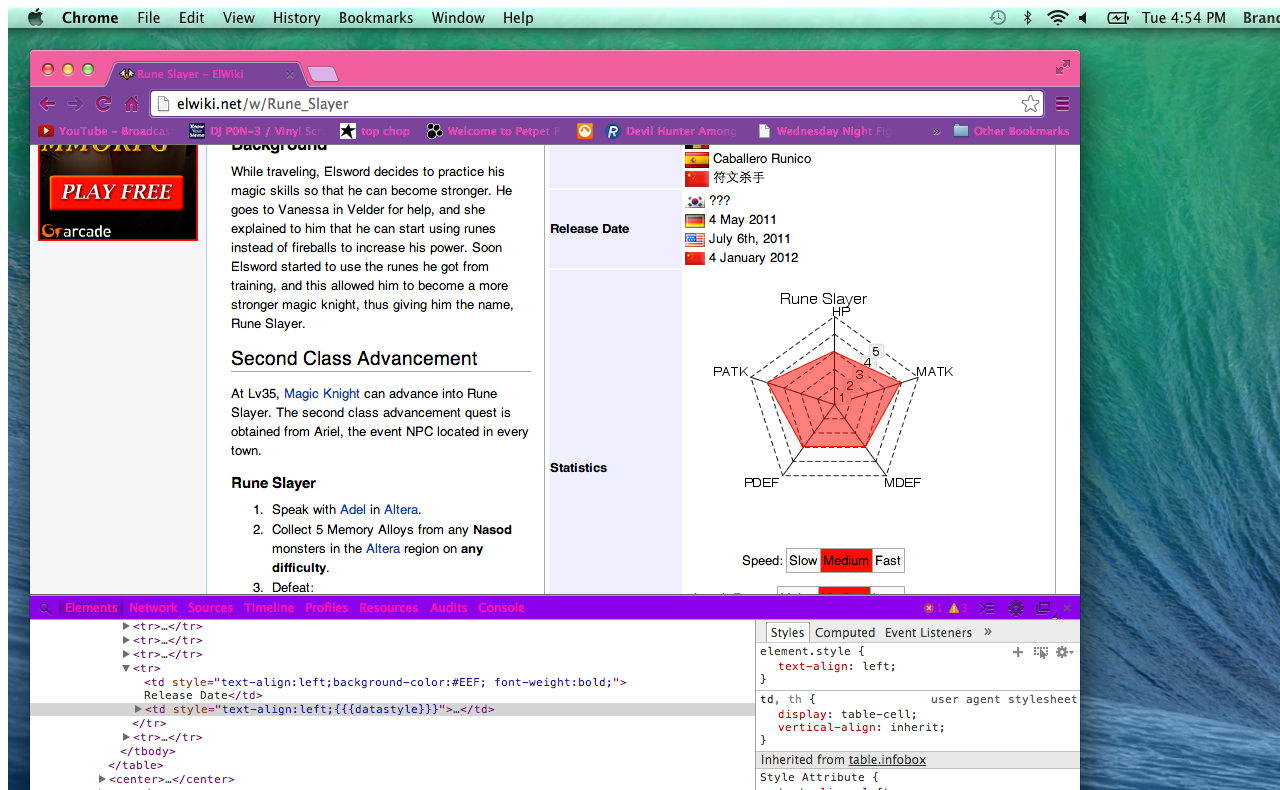
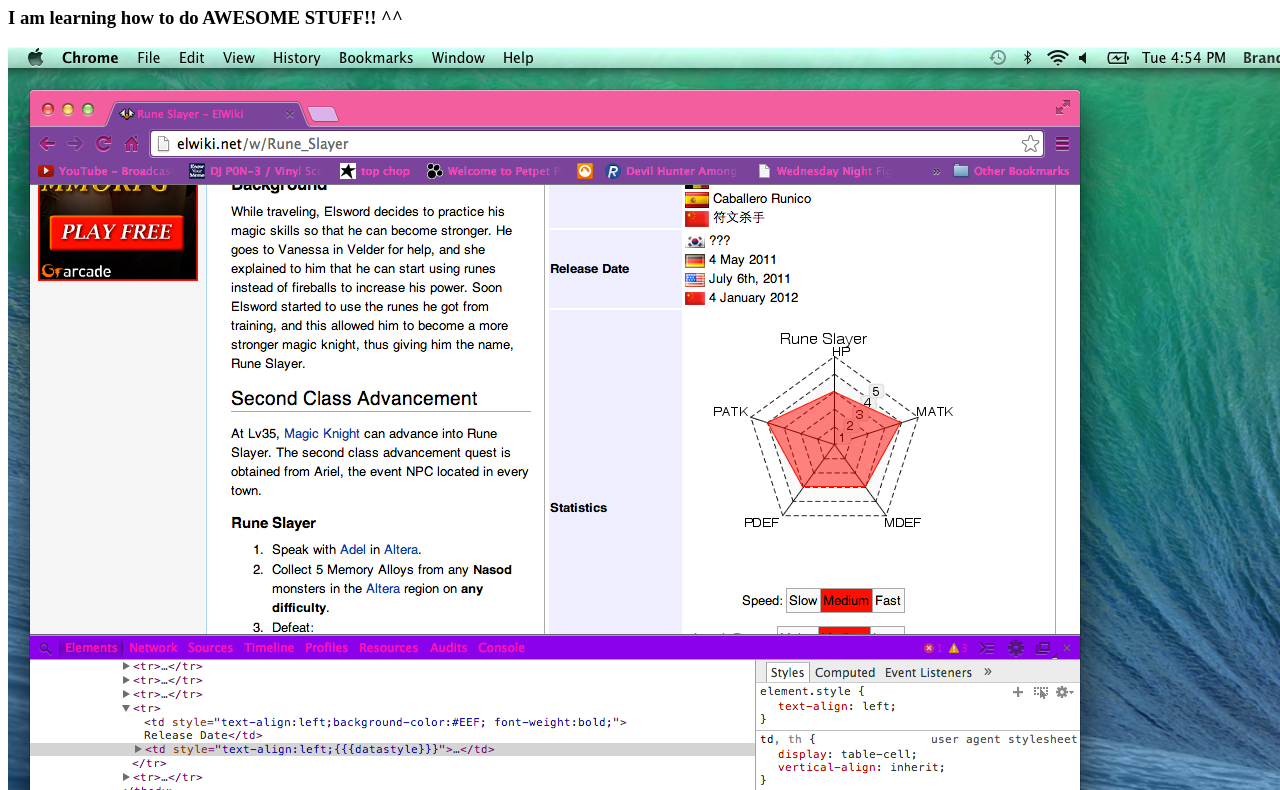
Before and after one commit to Epicyoshi7/Epicyoshi7.github.io, a plain HTML site: page index.html in a window 1280 px wide. Shown: the part 171-961 px from the top of the page. Drawn offline with Linux system fonts and the light colour scheme.

Commit message:
quick update
Yoshi~

```diff
--- a/index.html
+++ b/index.html
@@ -10,6 +10,7 @@
       when they walk around
     </p>
       <h1>Katssssss</h1>
+      <h3>I am learning how to do AWESOME STUFF!! ^^</h3>
       <img src="Remix.png">
       <p>This is a Yoshi Egg</p>
       <img src="Egg.jpg">
```
